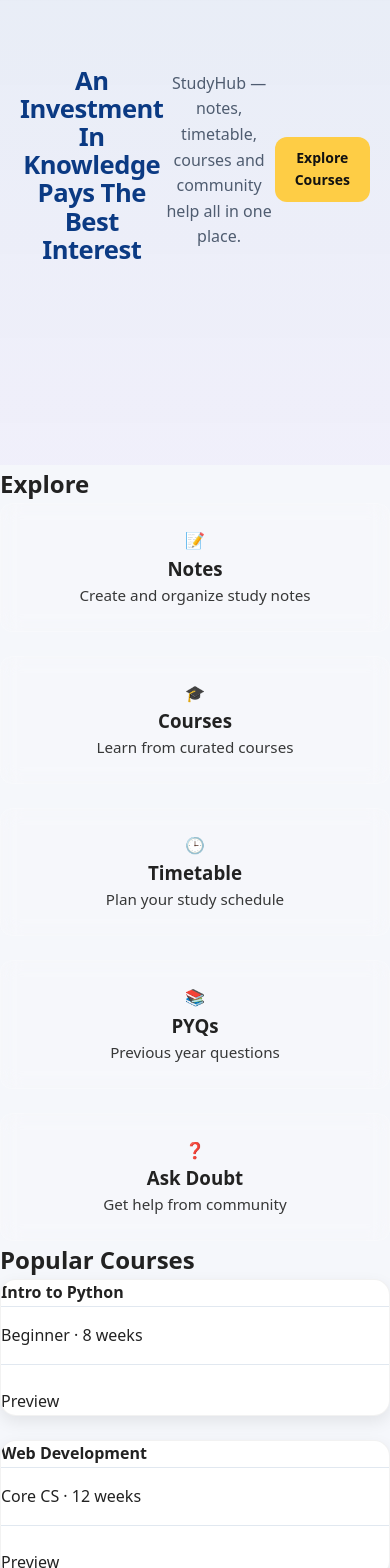
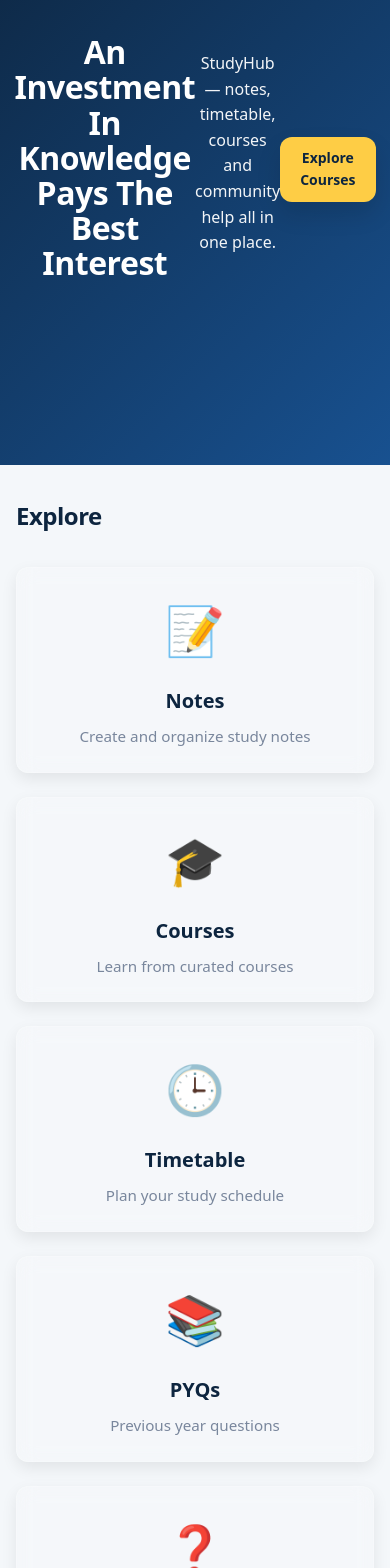
Before and after one commit to sidmunrt24-dotcom/studyhub-main, a React (Create React App) app in the folder frontend/: page / in a window 390 px wide. Shown: the part 200-1768 px from the top of the page. Built offline with nearby package versions, Linux system fonts and the light colour scheme; no server answers; sample sign-in values are in the browser's storage.

Commit message:
Refactor Home.css for improved styling and responsiveness
Updated styles for the home page to improve responsiveness and maintainability. Replaced hardcoded values with CSS variables and enhanced layout structure.

```diff
--- a/frontend/src/pages/Home.css
+++ b/frontend/src/pages/Home.css
@@ -1,139 +1,210 @@
-/* Home page styles for StudyHub (simple, responsive) */
-
+/* Home Page Styling */
 .home-page {
   min-height: 100vh;
-  background: #f5f7fb;
-  font-family: "Poppins", system-ui, -apple-system, "Segoe UI", Roboto, "Helvetica Neue", Arial;
-  color: #222;
+  background: var(--bg);
+  font-family: system-ui, -apple-system, "Segoe UI", Roboto, sans-serif;
+  color: var(--text);
 }
 
-/* Hero */
+/* Hero Section */
 .hero {
-  background: linear-gradient(180deg, rgba(6,78,159,0.06), rgba(102,16,242,0.03));
-  padding: 48px 20px;
+  background: linear-gradient(135deg, var(--blue-900) 0%, var(--blue-700) 100%);
+  padding: 5rem 2rem;
   text-align: center;
+  color: white;
 }
 
-.hero h1 {
-  font-size: 2rem;
-  margin: 0 0 8px;
-  color: #0b3a83;
+.hero-title {
+  font-size: 2.5rem;
+  font-weight: 800;
+  margin: 0 0 1rem;
+  letter-spacing: -1px;
+  line-height: 1.2;
 }
 
-.hero p {
-  margin: 0 0 18px;
-  color: #475569;
+.hero-subtitle {
+  font-size: 1.25rem;
+  margin: 0 0 2rem;
+  opacity: 0.95;
+  font-weight: 400;
 }
 
-/* CTA */
-.cta .btn {
+.btn {
+  padding: 0.875rem 2rem;
+  border: none;
+  border-radius: var(--radius);
+  font-weight: 600;
+  cursor: pointer;
+  transition: all 0.2s ease;
+  font-size: 1rem;
+  text-decoration: none;
   display: inline-block;
-  background: #007bff;
-  color: #fff;
-  padding: 10px 16px;
-  border-radius: 8px;
-  text-decoration: none;
-  font-weight: 600;
 }
 
-.cta .btn:hover {
-  background: #0056b3;
+.btn-accent {
+  background: var(--yellow);
+  color: var(--blue-900);
+  box-shadow: var(--shadow-lg);
 }
 
-/* Feature strip */
-.strip {
+.btn-accent:hover {
+  transform: translateY(-2px);
+  box-shadow: 0 8px 24px rgba(254, 205, 69, 0.3);
+}
+
+/* Features Section */
+.features-section {
+  padding: 4rem 2rem;
+  max-width: 1200px;
+  margin: 0 auto;
+}
+
+.section-title {
+  font-size: 2rem;
+  font-weight: 700;
+  color: var(--blue-900);
+  margin-bottom: 2rem;
+  letter-spacing: -0.5px;
+}
+
+.features-grid {
+  display: grid;
+  grid-template-columns: repeat(auto-fit, minmax(240px, 1fr));
+  gap: 1.5rem;
+}
+
+.feature-card {
+  background: var(--card);
+  border-radius: var(--radius-lg);
+  padding: 2rem 1.5rem;
+  text-align: center;
+  box-shadow: var(--shadow);
+  transition: all 0.3s ease;
+  text-decoration: none;
+  color: inherit;
+  border: 1px solid rgba(0, 0, 0, 0.05);
+}
+
+.feature-card:hover {
+  transform: translateY(-4px);
+  box-shadow: var(--shadow-lg);
+  border-color: var(--blue-500);
+}
+
+.feature-emoji {
+  font-size: 3rem;
+  margin-bottom: 1rem;
+}
+
+.feature-title {
+  font-size: 1.25rem;
+  font-weight: 700;
+  color: var(--blue-900);
+  margin-bottom: 0.5rem;
+}
+
+.feature-desc {
+  color: var(--muted);
+  font-size: 0.95rem;
+  margin: 0;
+}
+
+/* Courses Section */
+.courses-section {
+  padding: 4rem 2rem;
+  max-width: 1200px;
+  margin: 0 auto;
+  background: rgba(45, 125, 210, 0.03);
+  border-radius: var(--radius-lg);
+}
+
+.courses-grid {
   display: flex;
-  gap: 20px;
-  align-items: center;
-  justify-content: space-between;
-  padding: 28px 20px;
+  gap: 1.5rem;
   flex-wrap: wrap;
 }
 
-.strip-left {
-  flex: 1 1 320px;
+.course-card {
+  background: var(--card);
+  border-radius: var(--radius-lg);
+  padding: 1.5rem;
+  flex: 1 1 280px;
+  max-width: 320px;
+  box-shadow: var(--shadow);
+  transition: all 0.3s ease;
+  border: 1px solid rgba(0, 0, 0, 0.05);
 }
 
-.strip-cards {
-  display: grid;
-  grid-template-columns: repeat(auto-fit, minmax(160px, 1fr));
-  gap: 12px;
-  flex: 2 1 480px;
+.course-card:hover {
+  transform: translateY(-2px);
+  box-shadow: var(--shadow-lg);
 }
 
-/* Card */
-.card {
-  background: #fff;
-  border-radius: 10px;
-  padding: 14px;
-  box-shadow: 0 6px 18px rgba(20, 40, 80, 0.04);
-  text-align: left;
+.course-title {
+  font-size: 1.125rem;
+  font-weight: 700;
+  color: var(--blue-900);
+  margin: 0 0 0.5rem;
 }
 
-.card .icon {
-  font-size: 28px;
-  margin-bottom: 8px;
+.course-meta {
+  color: var(--muted);
+  font-size: 0.875rem;
+  margin: 0 0 1rem;
 }
 
-.card-title {
-  font-weight: 700;
-  margin-bottom: 6px;
-  color: #0f172a;
+.course-link {
+  color: var(--blue-700);
+  font-weight: 600;
+  text-decoration: none;
+  transition: color 0.2s ease;
 }
 
-.card-text {
-  color: #64748b;
-  font-size: 14px;
-}
-
-/* Courses section */
-.section {
-  padding: 24px 20px;
-}
-
-.section-head {
-  display: flex;
-  justify-content: space-between;
-  align-items: center;
-  margin-bottom: 12px;
-}
-
-.grid {
-  display: grid;
-  grid-template-columns: repeat(auto-fit, minmax(220px, 1fr));
-  gap: 12px;
-}
-
-/* Course card */
-.course {
-  background: #fff;
-  border-radius: 10px;
-  padding: 12px;
-  border: 1px solid #eef2ff;
-}
-
-.course-badge {
-  display: inline-block;
-  background: #e6f0ff;
-  color: #0b3a83;
-  padding: 4px 8px;
-  border-radius: 6px;
-  font-size: 12px;
-  margin-bottom: 8px;
+.course-link:hover {
+  color: var(--blue-500);
+  text-decoration: underline;
 }
 
 /* Footer */
-.footer {
+.home-footer {
+  padding: 2rem;
   text-align: center;
-  padding: 18px 12px;
-  color: #64748b;
-  font-size: 14px;
-  margin-top: 20px;
+  color: var(--muted);
+  font-size: 0.95rem;
 }
 
-/* Responsive */
-@media (max-width: 760px) {
-  .hero h1 { font-size: 1.6rem; }
-  .strip { flex-direction: column; gap: 16px; }
-  .strip-cards { grid-template-columns: repeat(auto-fit, minmax(140px, 1fr)); }
+/* Responsive Design */
+@media (max-width: 768px) {
+  .hero {
+    padding: 3rem 1.5rem;
+  }
+
+  .hero-title {
+    font-size: 1.75rem;
+  }
+
+  .hero-subtitle {
+    font-size: 1rem;
+  }
+
+  .features-section,
+  .courses-section {
+    padding: 2rem 1rem;
+  }
+
+  .section-title {
+    font-size: 1.5rem;
+  }
+
+  .features-grid {
+    grid-template-columns: 1fr;
+  }
+
+  .courses-grid {
+    flex-direction: column;
+  }
+
+  .course-card {
+    max-width: 100%;
+  }
 }
```
